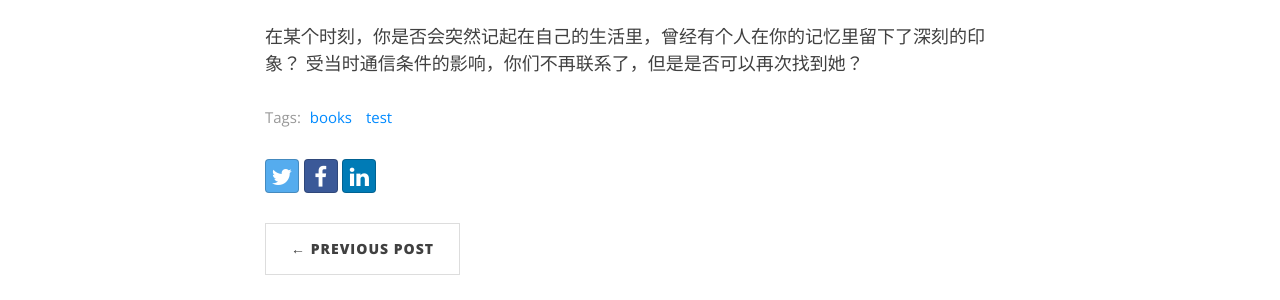
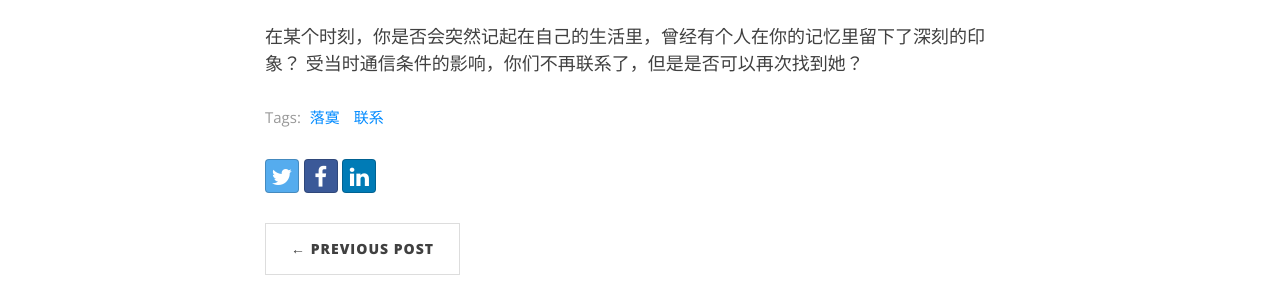
Before and after one commit to zyg121/zyg121.github.io, a Jekyll site: the page built from _posts/2019-08-15-自己的想法.md, in a window 1280 px wide and 1172 px high. Shown: the part 573-873 px from the top of the window. Built offline with Jekyll 4.4.1, drawn with Linux system fonts in a browser that asks for light colours; nearby versions of some CDN libraries; comment, search, counter and statistics services are not loaded.

Commit message:
Update 2019-08-15-自己的想法.md

```diff
--- a/_posts/2019-08-15-自己的想法.md
+++ b/_posts/2019-08-15-自己的想法.md
@@ -3,7 +3,7 @@ layout: post
 title: 个人的想法
 subtitle: 是否为自己曾经的某个时刻而落寞
 bigimg: /img/path.jpg
-tags: [books, test]
+tags: [落寞, 联系]
 ---
 
 在某个时刻，你是否会突然记起在自己的生活里，曾经有个人在你的记忆里留下了深刻的印象？
```
